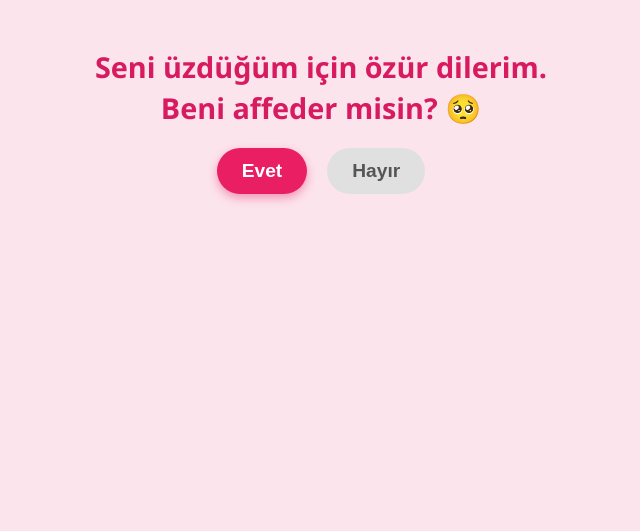
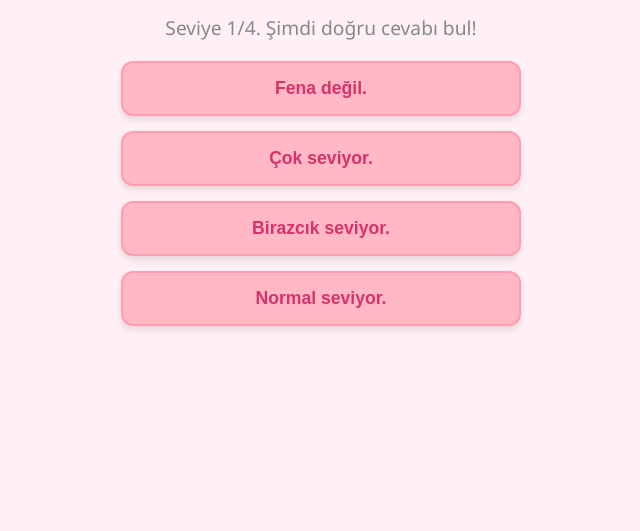
Before and after one commit to mustimustafa63/Dilos2, a plain HTML site: page index.html in a window 1280 px wide. Shown: the part 309-840 px from the top of the page, without its empty margins (319-959 px from the left). Drawn offline with Linux system fonts and the light colour scheme.

Commit message:
Update index.html

```diff
--- a/index.html
+++ b/index.html
@@ -2,8 +2,10 @@
 <html lang="tr">
 <head>
     <meta charset="UTF-8">
-    <meta name="viewport" content="width=device-width, initial-scale=1.0"> <title>Beni Affeder Misin? 🥺</title>
+    <meta name="viewport" content="width=device-width, initial-scale=1.0">
+    <title>Mustafa Dilaray'i Ne Kadar Seviyor? 🥰</title>
     <style>
+        /* CSS pour l'esthétique et l'adaptation mobile */
         body {
             display: flex;
             flex-direction: column;
@@ -11,183 +13,250 @@
             align-items: center;
             min-height: 100vh;
             margin: 0;
-            background-color: #fce4ec; /* Rose très pâle */
+            background-color: #fff0f5; /* Rose très pâle et doux */
             font-family: 'Segoe UI', Tahoma, Geneva, Verdana, sans-serif;
             text-align: center;
-            overflow: hidden; /* Empêche le défilement si ça grossit trop */
             padding: 20px;
         }
 
         .container {
-            position: relative;
-            z-index: 2;
+            width: 100%;
+            max-width: 400px; /* Limite la largeur sur grand écran */
+            padding: 20px;
         }
 
         h1 {
-            font-size: 1.8rem;
-            color: #d81b60;
-            margin-bottom: 20px;
-            line-height: 1.4;
+            font-size: 1.6rem;
+            color: #ff6f91; /* Rose mignon */
+            margin-bottom: 30px;
+            font-weight: bold;
         }
 
-        .buttons {
-            display: flex;
-            flex-wrap: wrap; /* Permet aux boutons de passer à la ligne sur mobile si besoin */
-            justify-content: center;
-            align-items: center;
-            gap: 20px;
-            margin-top: 20px;
+        #promptMessage {
+            font-size: 1.2rem;
+            color: #888;
+            margin-bottom: 20px;
+            min-height: 20px; /* Pour éviter que l'écran ne saute */
         }
 
-        .btn {
-            padding: 12px 25px;
-            border: none;
-            border-radius: 50px;
-            font-size: 1.2rem;
-            cursor: pointer;
-            transition: all 0.3s ease; /* Animation fluide */
-            font-weight: bold;
-            white-space: nowrap; /* Empêche le texte de se casser */
+        .choices {
+            display: flex;
+            flex-direction: column; /* Les choix sont empilés verticalement sur mobile */
+            gap: 15px;
         }
 
-        #btnEvet {
-            background-color: #e91e63; /* Rose foncé */
-            color: white;
-            box-shadow: 0 4px 10px rgba(233, 30, 99, 0.4);
+        .choice-btn {
+            background-color: #ffb8c4; /* Rose clair */
+            color: #d6336c;
+            border: 2px solid #ff9eb0;
+            padding: 15px;
+            border-radius: 12px;
+            font-size: 1.1rem;
+            cursor: pointer;
+            transition: all 0.3s ease;
+            font-weight: 600;
+            box-shadow: 0 4px 6px rgba(0, 0, 0, 0.1);
         }
 
-        #btnHayir {
-            background-color: #e0e0e0;
-            color: #555;
-            position: relative;
+        .choice-btn:hover {
+            background-color: #ff9eb0;
+            transform: translateY(-2px);
         }
 
-        /* La zone finale cachée */
+        /* Styles pour l'état de l'amour maximal */
         #finalContent {
-            display: none; /* Caché au début */
+            display: none;
             flex-direction: column;
             align-items: center;
             animation: fadeIn 1s;
-            z-index: 10;
         }
 
         #finalMessage {
-            font-size: 2.5rem;
-            color: #c2185b;
+            font-size: 2.2rem;
+            color: #e91e63;
             margin-bottom: 20px;
             font-weight: bold;
         }
 
         #couplePhoto {
-            width: 80%; /* Prend 80% de la largeur du mobile */
-            max-width: 300px; /* Ne dépasse pas 300px sur ordi */
+            width: 90%;
+            max-width: 350px;
             border-radius: 15px;
             box-shadow: 0 10px 20px rgba(0,0,0,0.2);
             border: 5px solid white;
         }
 
-        /* Les coeurs */
+        @keyframes fadeIn {
+            from { opacity: 0; transform: scale(0.9); }
+            to { opacity: 1; transform: scale(1); }
+        }
+
+        /* Coeurs de confetti */
         .heart {
             position: fixed;
-            color: #ff4081;
+            color: #ff6f91;
+            font-size: 30px;
             animation: fall linear infinite;
             z-index: 1;
         }
 
         @keyframes fall {
-            to { transform: translateY(105vh); }
+            to { transform: translateY(105vh) rotate(360deg); }
         }
-
-        @keyframes fadeIn {
-            from { opacity: 0; transform: scale(0.8); }
-            to { opacity: 1; transform: scale(1); }
-        }
-
     </style>
 </head>
 <body>
 
     <div class="container" id="mainContainer">
-        <h1 id="question">Seni üzdüğüm için özür dilerim.<br>Beni affeder misin? 🥺</h1>
+        <h1>Mustafa Dilaray'i ne kadar seviyor?</h1>
 
-        <div class="buttons">
-            <button class="btn" id="btnEvet" onclick="clickEvet()">Evet</button>
-            <button class="btn" id="btnHayir" onclick="clickHayir()">Hayır</button>
-        </div>
+        <p id="promptMessage">Bakalım doğru cevabı bulabilecek misin? 👇</p>
+
+        <div class="choices" id="choiceButtons">
+            </div>
     </div>
 
     <div id="finalContent">
-        <div id="finalMessage">Seni Seviyorum! ❤️</div>
+        <div id="finalMessage">DOĞRU CEVAP! Seni Çok Seviyorum! ❤️</div>
         <img id="couplePhoto" src="nous.jpg" alt="Nous deux" onerror="this.style.display='none'">
     </div>
 
     <script>
-        const textsHayir = [
-            "Hayır",
-            "Emin misin?",          // Es-tu sûre ?
-            "Gerçekten mi?",        // Vraiment ?
-            "Son kararın mı?",      // Est-ce ta dernière décision ?
-            "Bunu yapma...",        // Ne fais pas ça...
-            "Lütfen affet 🥺",       // S'il te plaît pardonne-moi
-            "Kalbim kırılıyor...",  // Mon coeur se brise...
-            "Ağlarım ama... 😭",    // Je vais pleurer...
-            "Hala hayır mı?",       // Toujours non ?
+        const loveLevels = [
+            "Çok seviyor.",                     // Aime beaucoup
+            "Dünyalar kadar seviyor.",          // Aime grand comme le monde
+            "Kelimelere dökemeyecek kadar seviyor.", // Aime au point de ne pouvoir le décrire
+            "Sonsuza dek seviyor.",             // Aime pour toujours
         ];
 
-        let clickCount = 0;
-        let fontSizeEvet = 1.2; // Taille initiale en rem
+        const choiceOptions = [
+            "Birazcık seviyor.",
+            "Normal seviyor.",
+            "Fena değil.",
+        ];
 
-        function clickHayir() {
-            clickCount++;
+        const mainQuestion = "Mustafa Dilaray'i ne kadar seviyor?";
+        const mainContainer = document.getElementById('mainContainer');
+        const finalContent = document.getElementById('finalContent');
+        const choiceButtonsDiv = document.getElementById('choiceButtons');
+        const promptMessage = document.getElementById('promptMessage');
 
-            // 1. Changer le texte du bouton Hayır (boucle sur les textes)
-            // Si on dépasse la liste, on reste sur le dernier message ou on boucle
-            if (clickCount < textsHayir.length) {
-                document.getElementById('btnHayir').innerText = textsHayir[clickCount];
-            } else {
-                document.getElementById('btnHayir').innerText = textsHayir[textsHayir.length - 1];
+        let currentLevel = 0; // Le niveau d'amour que Dilaray doit trouver (commence à 0)
+        const MAX_LEVEL = loveLevels.length - 1;
+
+        // --- Fonctions de base ---
+
+        function renderChoices() {
+            // Vide les boutons précédents
+            choiceButtonsDiv.innerHTML = '';
+
+            // Le bouton 'juste' (l'indice du niveau d'amour actuel)
+            const correctText = loveLevels[currentLevel];
+
+            // On mélange les options fausses avec la bonne pour qu'elle ne soit pas toujours au même endroit
+            const allTexts = [...choiceOptions, correctText];
+            shuffleArray(allTexts);
+
+            // Met à jour le message
+            promptMessage.innerText = `Seviye ${currentLevel + 1}/${loveLevels.length}. Şimdi doğru cevabı bul!`;
+
+            allTexts.forEach(text => {
+                const button = document.createElement('button');
+                button.classList.add('choice-btn');
+                button.innerText = text;
+
+                // Si le texte du bouton correspond au niveau d'amour actuel, c'est le bon bouton
+                if (text === correctText) {
+                    button.onclick = handleCorrectChoice;
+                    button.id = 'correctBtn'; // Ajoute un ID pour l'effet visuel
+                } else {
+                    button.onclick = handleIncorrectChoice;
+                }
+                choiceButtonsDiv.appendChild(button);
+            });
+
+            // Pour le fun, ajoute un effet visuel sur le bouton correct pour l'inciter
+            if (currentLevel < MAX_LEVEL) {
+                 setTimeout(() => {
+                    const correctBtn = document.getElementById('correctBtn');
+                    if(correctBtn) {
+                        correctBtn.style.backgroundColor = '#f7d7e3'; // Clignotement léger
+                        correctBtn.style.transform = 'scale(1.02)';
+                        setTimeout(() => {
+                             correctBtn.style.backgroundColor = '#ffb8c4';
+                             correctBtn.style.transform = 'scale(1)';
+                        }, 300);
+                    }
+                }, 500);
             }
-
-            // 2. Agrandir le bouton Evet
-            fontSizeEvet += 0.5; // On augmente la taille
-            const btnEvet = document.getElementById('btnEvet');
-            btnEvet.style.fontSize = fontSizeEvet + 'rem';
-
-            // On augmente aussi un peu le padding pour qu'il prenne de la place
-            // Mais on limite la largeur max pour ne pas qu'il sorte de l'écran trop vite
-            btnEvet.style.padding = (10 + clickCount * 5) + "px " + (20 + clickCount * 10) + "px";
         }
 
-        function clickEvet() {
-            // 1. Cacher la question et les boutons
-            document.getElementById('mainContainer').style.display = 'none';
+        // --- Gestion des clics ---
 
-            // 2. Afficher le contenu final avec la photo
-            const finalContent = document.getElementById('finalContent');
+        function handleCorrectChoice() {
+            currentLevel++;
+
+            if (currentLevel > MAX_LEVEL) {
+                // VICTOIRE - Montre la photo
+                showFinalContent();
+            } else {
+                // NIVEAU SUIVANT
+                promptMessage.innerText = `ÇOK İYİ! Ama bu yeterli değil... Bir sonraki seviye!`;
+
+                // Mettre à jour les choix après un court délai
+                setTimeout(renderChoices, 800);
+            }
+        }
+
+        function handleIncorrectChoice(event) {
+            // Rend le bouton incorrect temporairement plus sombre pour indiquer l'erreur
+            event.target.style.backgroundColor = '#ff4d4d'; // Rouge
+            event.target.style.color = 'white';
+            event.target.innerText = "YANLIŞ!";
+
+            setTimeout(() => {
+                event.target.style.backgroundColor = '#ffb8c4';
+                event.target.style.color = '#d6336c';
+                event.target.innerText = choiceOptions.find(opt => opt === event.target.innerText) || choiceOptions[Math.floor(Math.random() * choiceOptions.length)];
+                renderChoices(); // Remet les boutons à jour au cas où le bouton correct ait bougé
+            }, 600);
+        }
+
+        function showFinalContent() {
+            mainContainer.style.display = 'none';
             finalContent.style.display = 'flex';
-
-            // 3. Lancer la pluie de coeurs
             createHearts();
         }
 
+        // --- Fonctions utilitaires ---
+
+        // Fonction pour mélanger le tableau (pour que le bouton correct ne soit pas toujours le premier)
+        function shuffleArray(array) {
+            for (let i = array.length - 1; i > 0; i--) {
+                const j = Math.floor(Math.random() * (i + 1));
+                [array[i], array[j]] = [array[j], array[i]];
+            }
+        }
+
         function createHearts() {
-            setInterval(() => {
+            const interval = setInterval(() => {
                 const heart = document.createElement('div');
                 heart.classList.add('heart');
-                heart.innerHTML = '❤️';
+                heart.innerHTML = '💖';
                 heart.style.left = Math.random() * 100 + "vw";
-                heart.style.fontSize = Math.random() * 20 + 20 + "px"; // Taille aléatoire
-                heart.style.animationDuration = Math.random() * 2 + 3 + "s"; // Vitesse aléatoire
+                heart.style.fontSize = Math.random() * 15 + 20 + "px";
+                heart.style.animationDuration = Math.random() * 2 + 3 + "s";
                 heart.style.top = "-50px";
+                document.body.appendChild(heart);
+                setTimeout(() => heart.remove(), 5000);
+            }, 100);
 
-                document.body.appendChild(heart);
+            // Arrête la pluie après 10 secondes
+            setTimeout(() => clearInterval(interval), 10000);
+        }
 
-                // Supprimer le coeur après 5 secondes pour ne pas ralentir le téléphone
-                setTimeout(() => {
-                    heart.remove();
-                }, 5000);
-            }, 200);
-        }
+        // Initialisation au chargement
+        window.onload = renderChoices;
     </script>
 
 </body>
```
